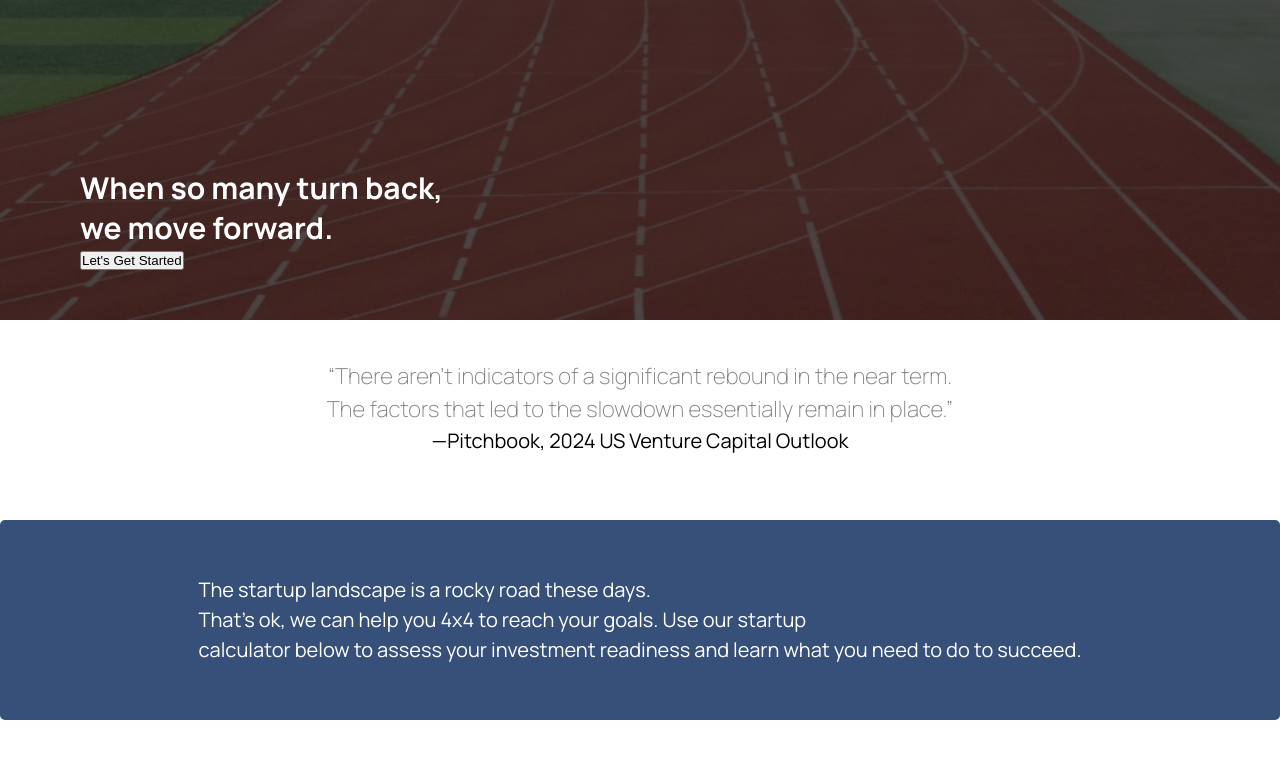
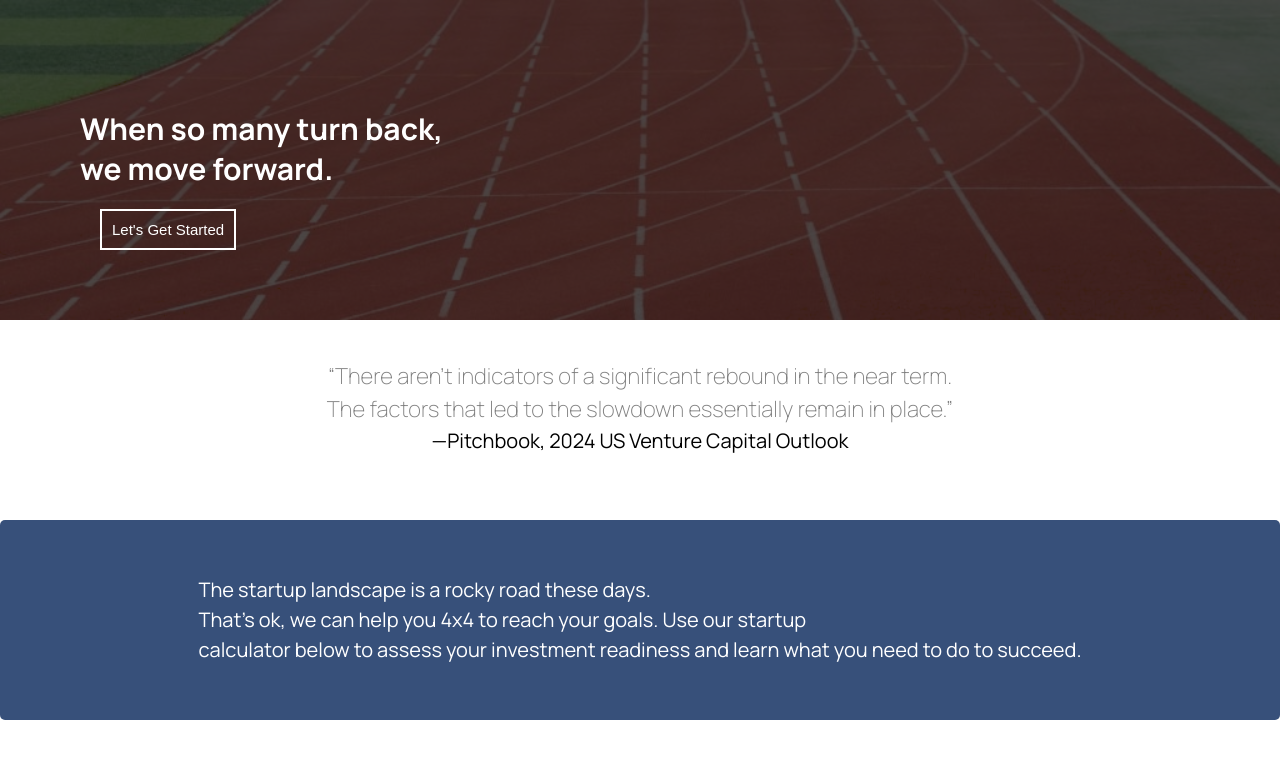
Before and after one commit to pinkcoderpro718/aiprj, a website: page index.html in a window 1280 px wide. Drawn offline with Linux system fonts and the light colour scheme.

Commit message:
Update index.html

```diff
--- a/index.html
+++ b/index.html
@@ -19,7 +19,7 @@
                     <h1>When so many turn back,<br>
                         we move forward.
                         </h1>
-                        <button class="transitionToIndex()">Let's Get Started</button>
+                        <button onclick="transitionToIndex()" class="start-button">Let's Get Started</button>
                         <script>
                             function transitionToIndex() {
                             document.body.style.opacity = '0'; // Fade out the page
```
